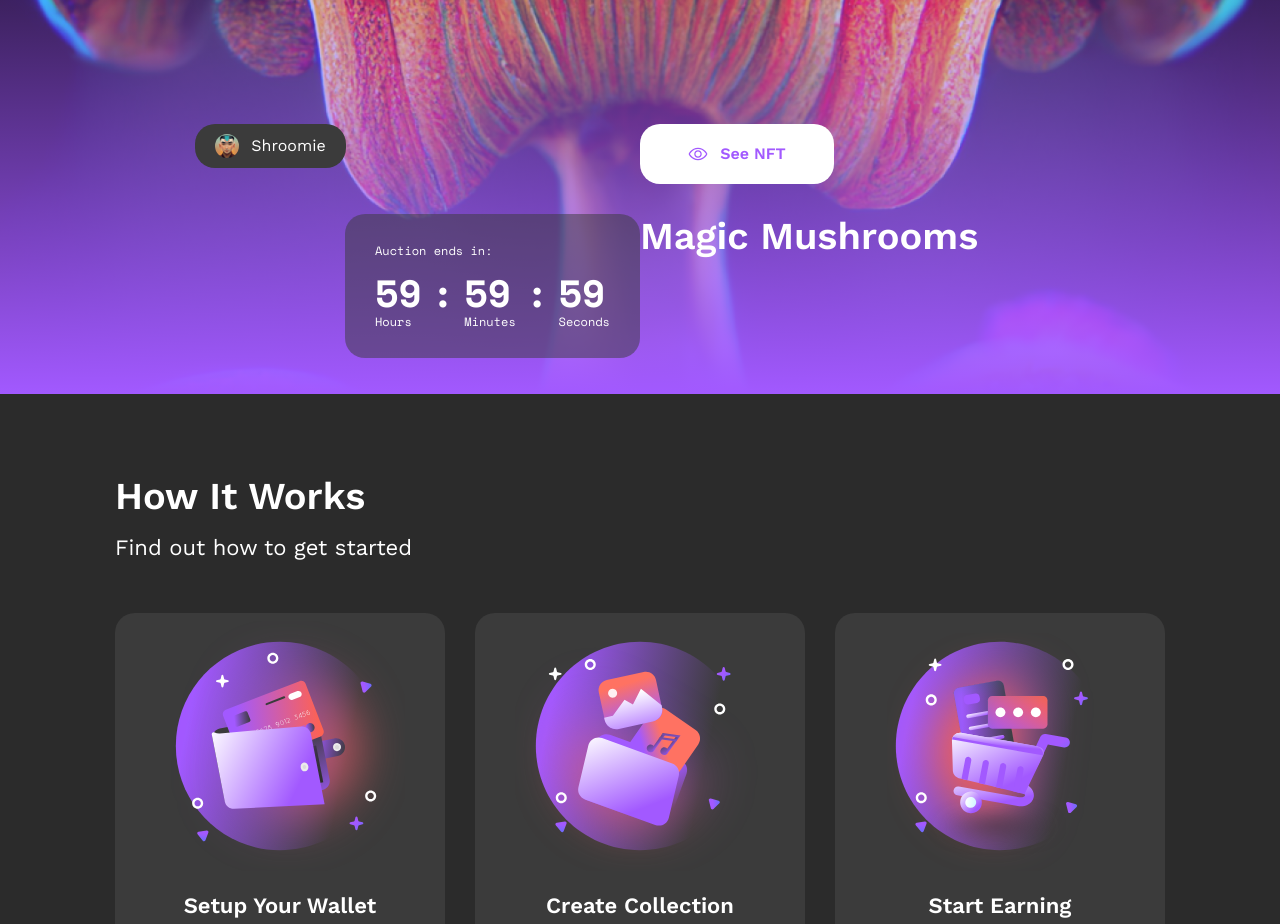
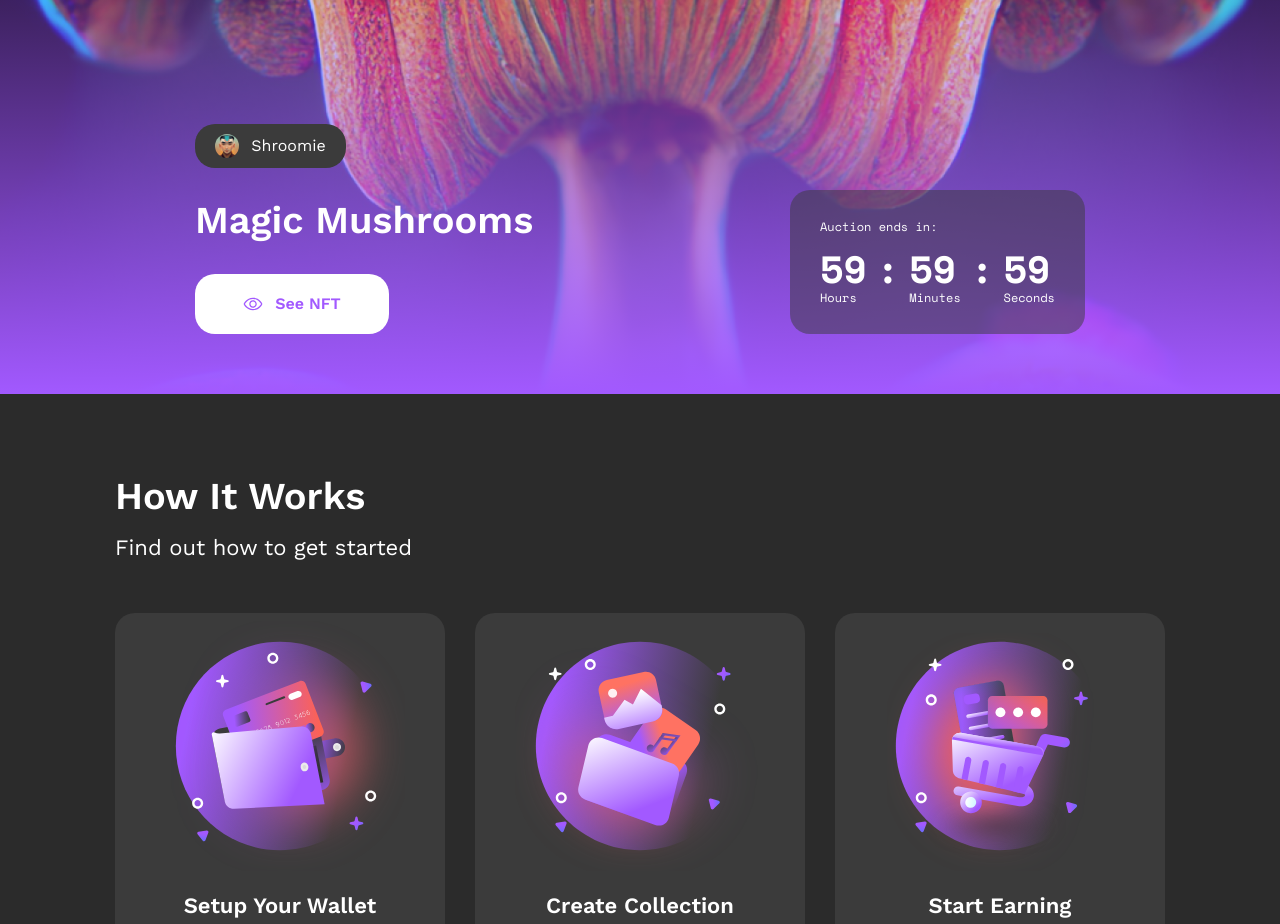
Before and after one commit to gamakusumah/nft-marketplace, a Next.js app: page / in a window 1280 px wide. Shown: the part 4720-5644 px from the top of the page. Built offline with nearby package versions, Linux system fonts and the light colour scheme.

Commit message:
remove animations

```diff
--- a/components/NFTHighlight.tsx
+++ b/components/NFTHighlight.tsx
@@ -1,24 +1,14 @@
-"use client";
-
 import AuctionTimer from "./AuctionTimer";
 import Image from "next/image";
 import Link from "next/link";
-import { motion } from "framer-motion";
-import { container, item } from "@/app/animations";
 
 export default function NFTHighlight() {
   return (
-    <motion.section
-      variants={container}
-      initial="hidden"
-      whileInView="visible"
-      className="w-full h-[590px] md:h-[630px] bg-[url('/images/NFT-Highlight.jpg')] bg-cover bg-center relative"
-    >
+    <section className="w-full h-[590px] md:h-[630px] bg-[url('/images/NFT-Highlight.jpg')] bg-cover bg-center relative">
       <div className="w-full h-full bg-gradient-to-t from-cta"></div>
       <div className="h-full w-full absolute top-0 pt-[120px] md:pt-[360px] md:pb-[60px] px-[30px] md:px-[82px] lg:px-[195px] pb-10">
         <div className="h-full flex flex-col justify-between md:grid md:grid-cols-2 md:gap-y-[30px]">
           {/* Artist */}
-          <motion.div variants={item}>
           <Link
             href="/artist"
             className="w-[151px] h-11 bg-sec flex items-center justify-center rounded-[20px] md:order-1"
@@ -32,22 +22,12 @@ export default function NFTHighlight() {
             />
             Shroomie
           </Link>
-          </motion.div>
-
-          <motion.h2
-            variants={item}
-            className="font-sans font-bold text-2xl md:order-3 md:whitespace-nowrap"
-          >
+          <h2 className="font-sans font-bold text-2xl md:order-3 md:whitespace-nowrap">
             Magic Mushrooms
-          </motion.h2>
-
-          <motion.div
-            variants={item}
-            className="md:order-2 md:row-span-3 md:self-end md:place-self-end"
-          >
+          </h2>
+          <div className="md:order-2 md:row-span-3 md:self-end md:place-self-end">
             <AuctionTimer btnHidden={true} />
-          </motion.div>
-          <motion.div variants={item}>
+          </div>
           <Link
             href="/nft"
             className="btn-secondary-fill bg-white text-cta md:order-4 md:w-[194px] hover:bg-gray-100"
@@ -61,9 +41,8 @@ export default function NFTHighlight() {
             />
             See NFT
           </Link>
-          </motion.div>
         </div>
       </div>
-    </motion.section>
+    </section>
   );
 }
```
Lines whose indentation alone changed are shown as unchanged.
